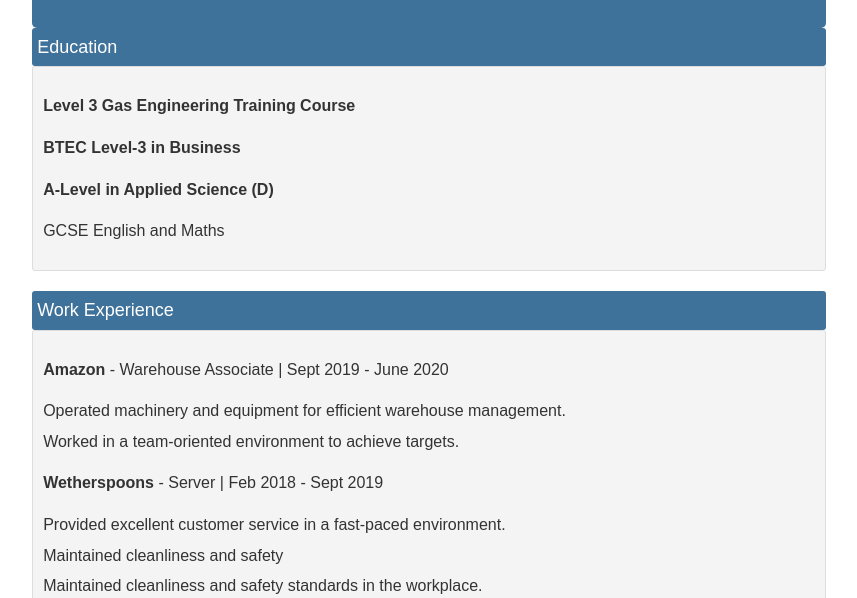
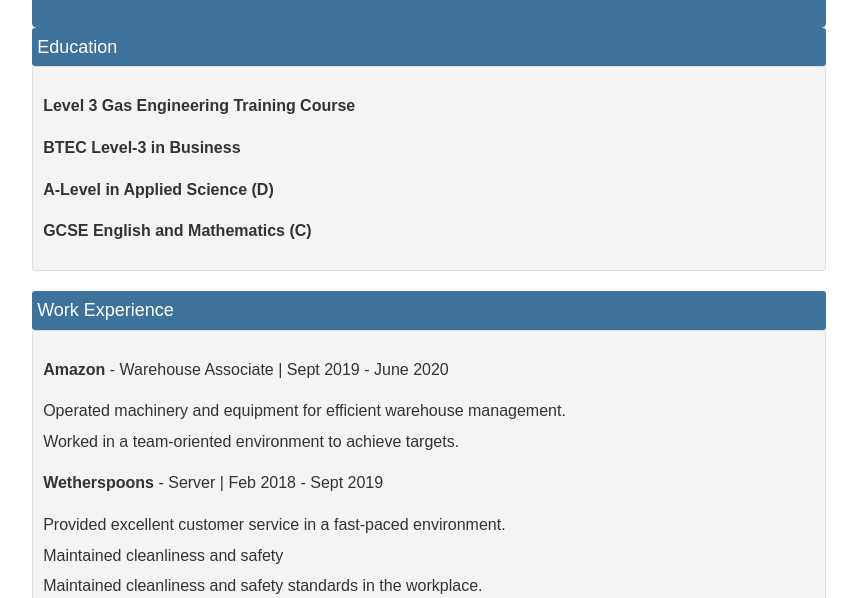
Before and after one commit to AyomideOluniyi/SemereKidane-CV, a plain HTML site: page index.html in a window 1280 px wide. Shown: the part 202-800 px from the top of the page, without its empty margins (211-1068 px from the left). Drawn offline with Linux system fonts and the light colour scheme.

Commit message:
made education bold

```diff
--- a/index.html
+++ b/index.html
@@ -81,7 +81,7 @@
                 <p><strong>Level 3 Gas Engineering Training Course</strong></p>
                 <p><strong>BTEC Level-3 in Business</strong></p>
                 <p><strong>A-Level in Applied Science (D)</strong></p>
-                <p>GCSE English and Maths</p>
+                <p><strong>GCSE English and Mathematics  (C)</strong></p>
             </div>
         </section>
         <section class="section">
```
